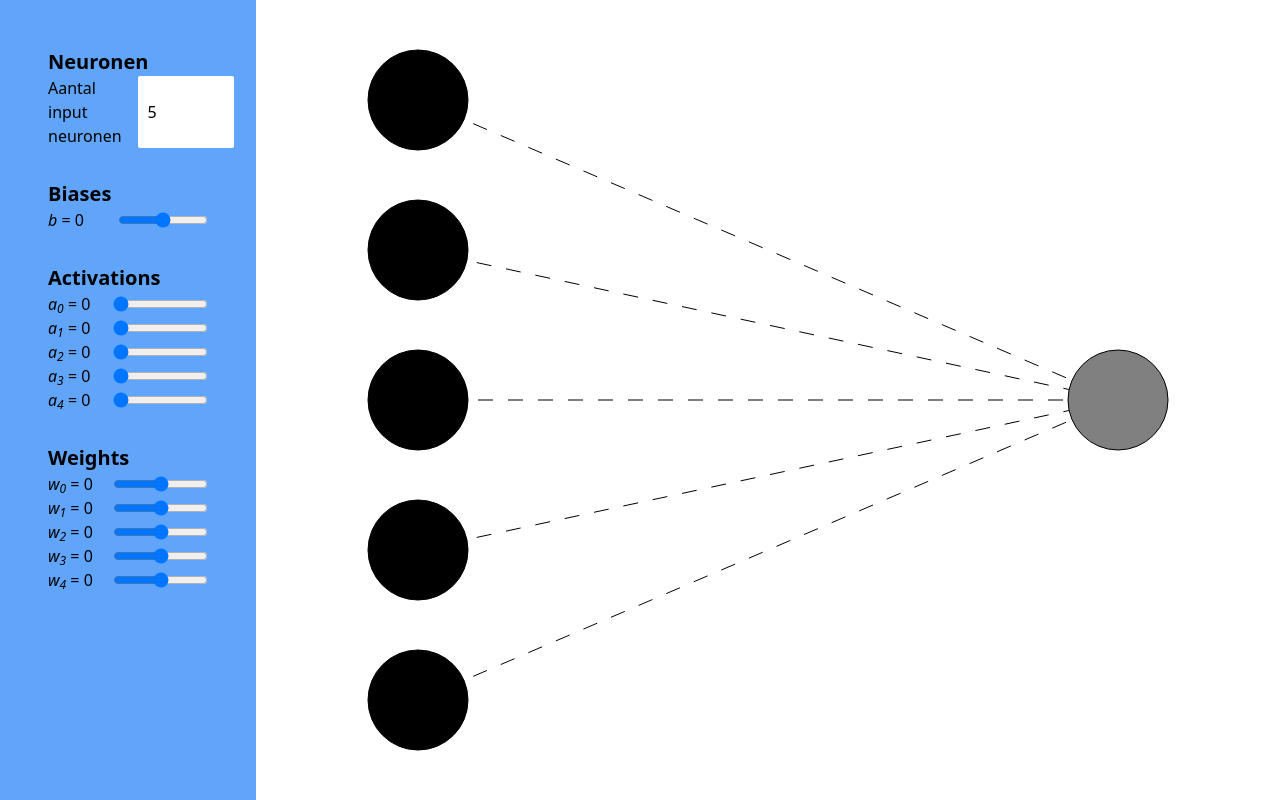
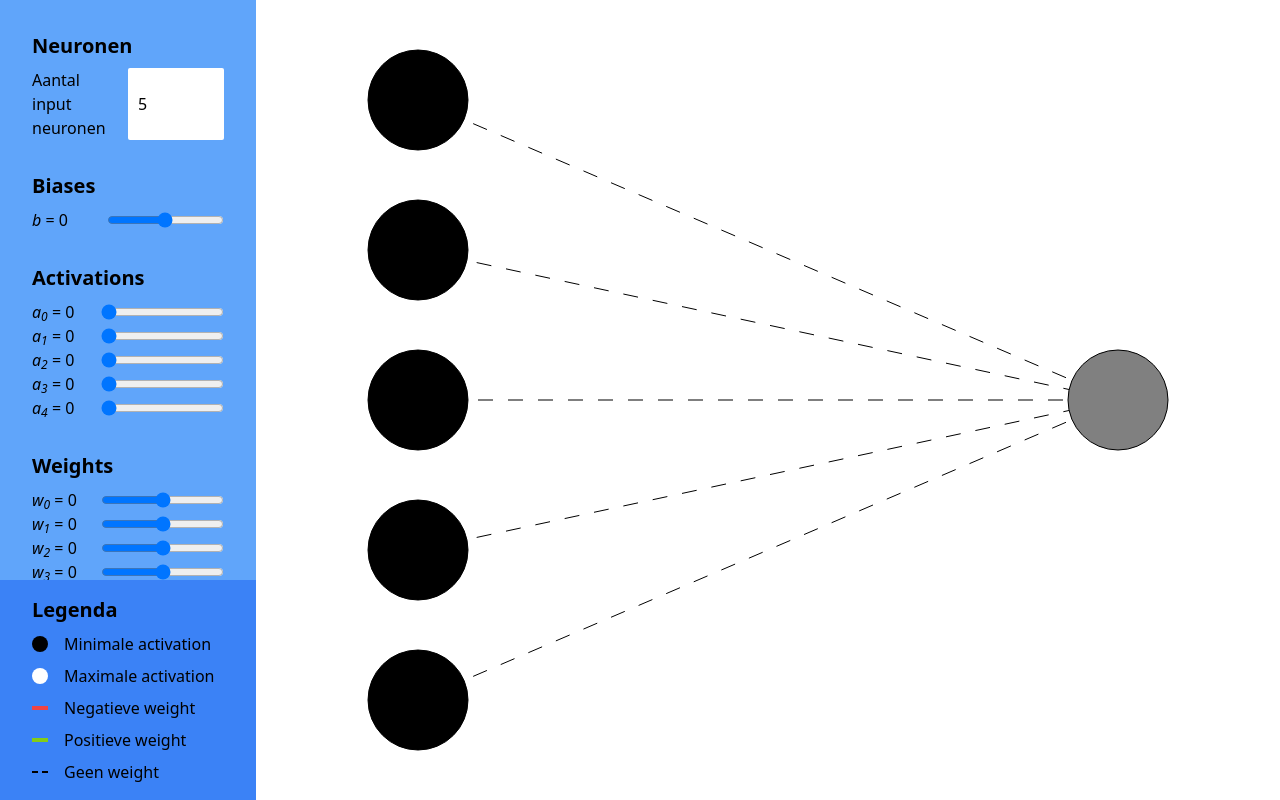
Before and after one commit to Egel-Developers/ann-visualizer, a SvelteKit app: page / in a window 1280 px wide. Built offline with nearby package versions, Linux system fonts and the light colour scheme.

Commit message:
Added a legend to the page, which describes the meaning of the icons used in the table.

```diff
--- a/src/routes/+page.svelte
+++ b/src/routes/+page.svelte
@@ -77,10 +77,10 @@
 </script>
 
 <div class="flex">
-	<div class="w-1/5 bg-blue-400 overflow-y-auto h-screen">
-		<form class="flex flex-col gap-8 p-12">
+	<div class="flex flex-col w-1/5 bg-blue-400 h-screen">
+		<form class="flex flex-col gap-8 p-8 overflow-y-auto">
 			<section>
-				<h2 class="text-xl font-semibold">Neuronen</h2>
+				<h2 class="text-xl font-semibold mb-2">Neuronen</h2>
 				<div class="flex gap-4 justify-between">
 					<label class="" for="nodeCount">Aantal input neuronen</label>
 					<input
@@ -95,7 +95,7 @@
 			</section>
 
 			<section>
-				<h2 class="text-xl font-semibold">Biases</h2>
+				<h2 class="text-xl font-semibold mb-2">Biases</h2>
 				<div class="flex gap-4 justify-between">
 					<label class="w-24" for="bias"><i>b</i> = {$parameters.bias}</label>
 					<input
@@ -110,7 +110,7 @@
 			</section>
 
 			<section>
-				<h2 class="text-xl font-semibold">Activations</h2>
+				<h2 class="text-xl font-semibold mb-2">Activations</h2>
 				{#each Array(nodeCount) as _, i}
 					<div class="flex gap-2 justify-between">
 						<label class="w-24" for={`activation-${i}`}
@@ -129,7 +129,7 @@
 			</section>
 
 			<section>
-				<h2 class="text-xl font-semibold">Weights</h2>
+				<h2 class="text-xl font-semibold mb-2">Weights</h2>
 				{#each Array(nodeCount) as _, i}
 					<div class="flex gap-2 justify-between">
 						<label class="w-24" for={`weight-${i}`}
@@ -147,6 +147,30 @@
 				{/each}
 			</section>
 		</form>
+
+		<article class="flex flex-col gap-2 mt-auto px-8 py-4 bg-blue-500">
+			<h2 class="text-xl font-semibold">Legenda</h2>
+			<div class="flex items-center gap-4">
+				<span class="rounded-full h-4 w-4 bg-black" />
+				Minimale activation
+			</div>
+			<div class="flex items-center gap-4">
+				<span class="rounded-full h-4 w-4 bg-white" />
+				Maximale activation
+			</div>
+			<div class="flex items-center gap-4">
+				<span class="h-1 w-4 bg-red-500" />
+				Negatieve weight
+			</div>
+			<div class="flex items-center gap-4">
+				<span class="h-1 w-4 bg-lime-500" />
+				Positieve weight
+			</div>
+			<div class="flex items-center gap-4">
+				<span class="w-4 border-t-2 border-dashed border-black" />
+				Geen weight
+			</div>
+		</article>
 	</div>
 	<canvas bind:this={canvasEl} class="h-screen" />
 </div>
```
